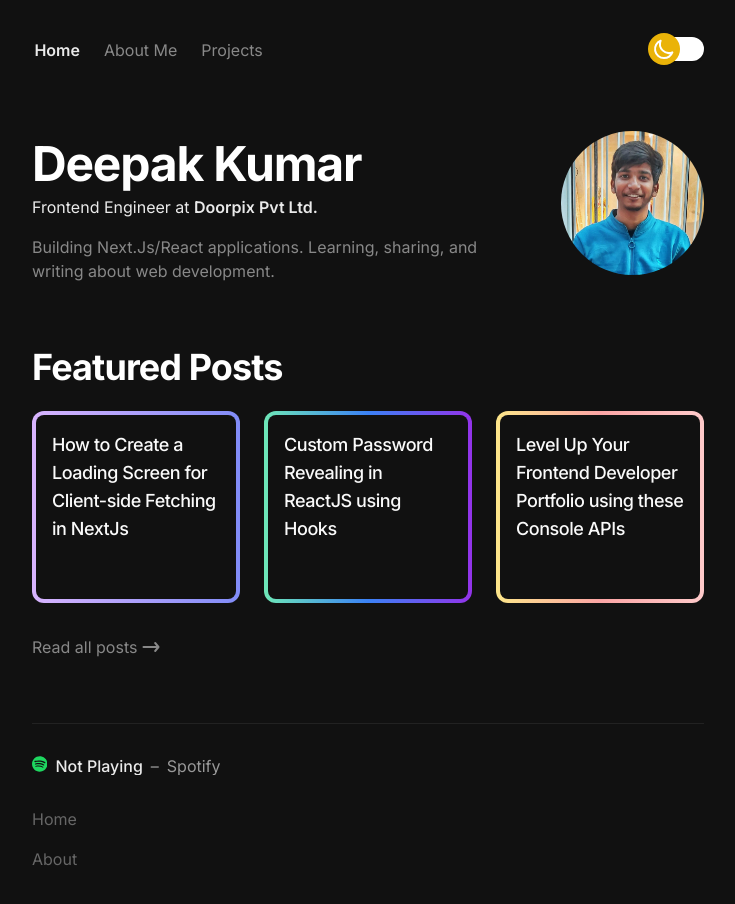
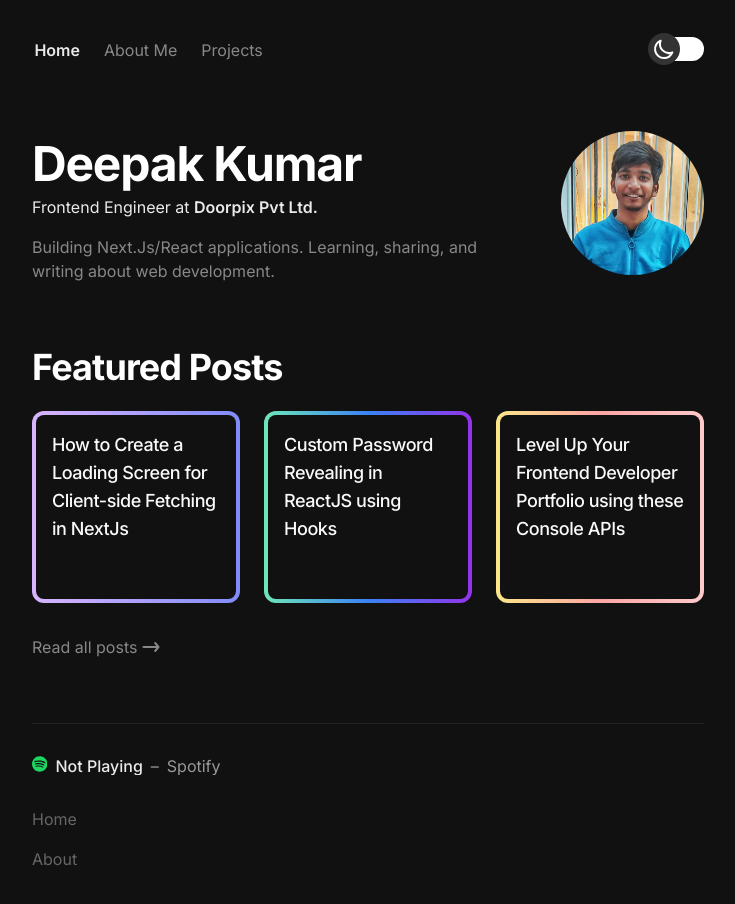
Before and after one commit to dazzlerkumar/deft-portfolio, a Next.js app: page / in a window 1280 px wide. Both pictures are taken after a click on the button "Toggle Dark Mode". Shown: the top 904 px of the page, without its empty margins (272-1007 px from the left). Built offline with nearby package versions, Linux system fonts and the light colour scheme; no server answers.

Commit message:
Toggle BTn

```diff
--- a/components/Container.tsx
+++ b/components/Container.tsx
@@ -117,8 +117,8 @@ export default function Container(props) {
               </svg>
             )} */}
 
-            {resolvedTheme === 'dark' ? (
-              <div className="w-8 h-8 relative rounded-full transition duration-500 transform bg-yellow-500 -translate-x-2 p-1 text-white bg-gray-700">
+            {mounted && resolvedTheme === 'dark' ? (
+              <div className="w-8 h-8 relative rounded-full transition duration-500 transform -translate-x-2 p-1 text-white bg-gray-700">
                 <svg
                   xmlns="http://www.w3.org/2000/svg"
                   fill="none"
```
